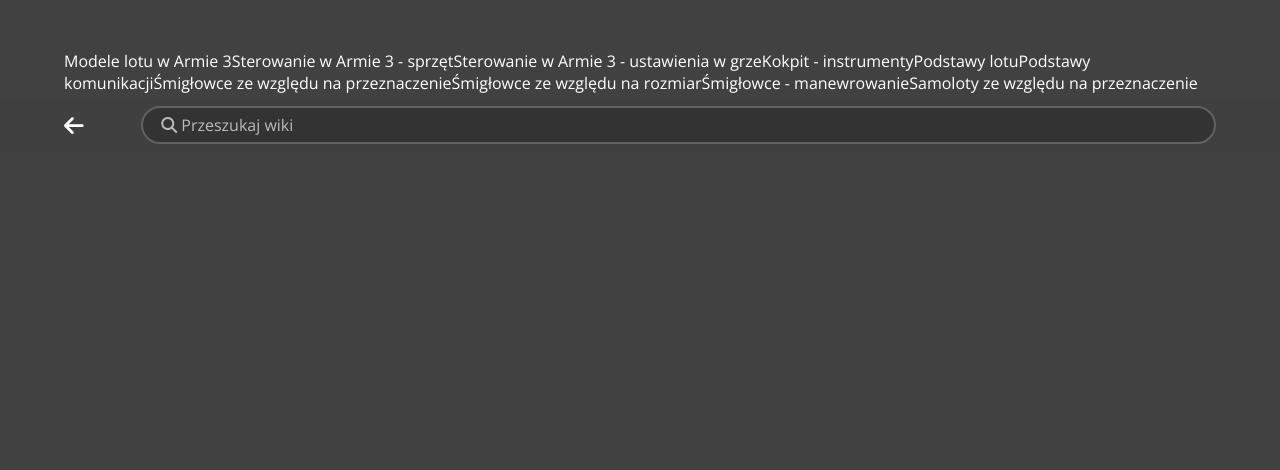
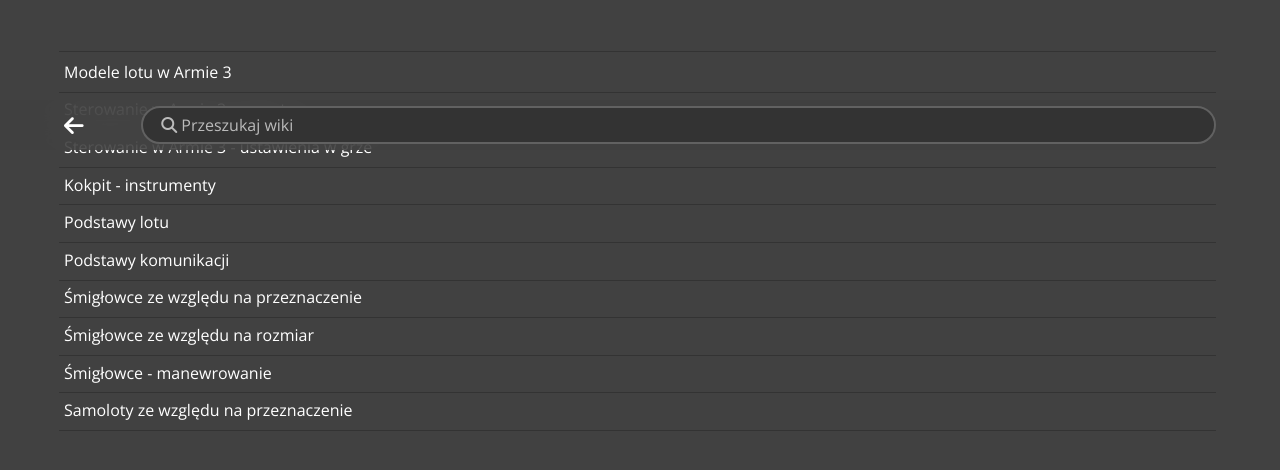
Before and after one commit to Pawel2923/PTAP, a React (Create React App) app: page /search in a window 1280 px wide. Shown: the top 470 px of the page. Built offline with nearby package versions, Linux system fonts and the light colour scheme.

Commit message:
Adjust serach styling

```diff
--- a/src/components/Search/Search.module.css
+++ b/src/components/Search/Search.module.css
@@ -64,10 +64,34 @@
   padding: 50px 5%;
 }
 
+.content a {
+  display: block;
+  padding: 0.3rem 0;
+  margin-top: 6px;
+  position: relative;
+  color: #fff;
+}
+
+.content a:first-child::before {
+  content: "";
+  position: absolute;
+  left: -5px;
+  top: -5px;
+  width: calc(100% + 5px);
+  height: 1px;
+  background-color: #333333;
+}
+
+.content a::after {
+  content: "";
+  position: absolute;
+  left: -5px;
+  bottom: -5px;
+  width: calc(100% + 5px);
+  height: 1px;
+  background-color: #333333;
+}
+
 .back {
   font-size: 1.4em;
 }
-
-.search a {
-  color: #fff;
-}
```
